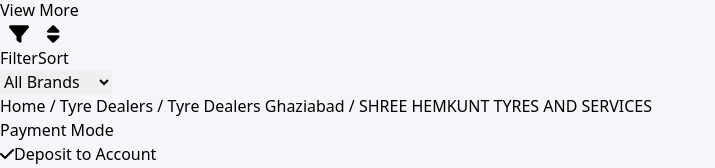
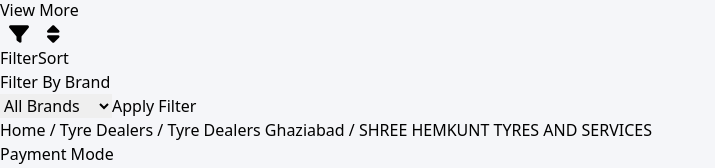
Before and after one commit to sounakguin/tyreplex, a React (Vite) app: page / in a window 1280 px wide. Both pictures are taken after a click on the button "Filter". Shown: the part 4585-4753 px from the top of the page, without its empty margins (0-715 px from the left). Built offline with nearby package versions, Linux system fonts and the light colour scheme.

Commit message:
first commit

```diff
--- a/src/Componets/Header.jsx
+++ b/src/Componets/Header.jsx
@@ -46,7 +46,7 @@ export default function Header() {
   return (
     <div className="bg-white h-auto w-full md:w-11/12 lg:w-11/12 mx-auto p-4 rounded-md shadow-md border border-gray-300">
       <div className="container mx-auto p-4">
-        <div className="flex flex-col md:flex-row gap-4">
+        <div className="flex flex-col-reverse md:flex-row gap-4">
           <div className="md:w-1/2 flex flex-col gap-4">
             <h1 className="text-2xl font-bold">
               SHREE HEMKUNT TYRES AND SERVICES{" "}
--- a/src/Componets/Tyrecard.jsx
+++ b/src/Componets/Tyrecard.jsx
@@ -19,12 +19,12 @@ const TyreCard = () => {
 
   const handleDropChange = (e) => {
     setDrop(e.target.value);
-    setIsFilterOpen(false); // Close modal on selection
+    setIsFilterOpen(false);
   };
 
   const handleSortOrderChange = (e) => {
     setSortOrder(e.target.value);
-    setIsSortOpen(false); // Close modal on selection
+    setIsSortOpen(false);
   };
 
   const handleSearchChange = (e) => {
@@ -143,17 +143,17 @@ const TyreCard = () => {
         </div>
       )}
 
-      <div className="fixed inset-x-0 bottom-0 md:hidden bg-white shadow-lg border-t border-gray-300 flex justify-around items-center p-2">
+      <div className="fixed inset-x-0 bottom-0 md:hidden bg-gray-300 shadow-lg border-t border-black flex justify-around items-center p-2">
         <button
           onClick={() => setIsFilterOpen(!isFilterOpen)}
-          className="text-gray-600"
+          className="text-black"
         >
           <FontAwesomeIcon icon={faFilter} size="lg" />
           <p className="text-xs">Filter</p>
         </button>
         <button
           onClick={() => setIsSortOpen(!isSortOpen)}
-          className="text-gray-600"
+          className="text-black"
         >
           <FontAwesomeIcon icon={faSort} size="lg" />
           <p className="text-xs">Sort</p>
@@ -161,8 +161,9 @@ const TyreCard = () => {
       </div>
 
       {isFilterOpen && (
-        <div className="fixed inset-0 bg-black bg-opacity-50 flex justify-center items-center z-50">
-
+        <div className="fixed inset-0 bg-black flex justify-center items-center z-50">
+          <div className="bg-white w-11/12 p-4 rounded shadow-lg">
+            <h3 className="text-lg font-semibold mb-4">Filter By Brand</h3>
             <select
               value={drop}
               onChange={handleDropChange}
@@ -174,13 +175,20 @@ const TyreCard = () => {
               <option value="Bridgestone">Bridgestone</option>
               <option value="CEAT">CEAT</option>
             </select>
-
+            <button
+              onClick={() => setIsFilterOpen(false)}
+              className="mt-4 bg-blue-500 text-white px-4 py-2 rounded hover:bg-blue-600 w-full"
+            >
+              Apply Filter
+            </button>
+          </div>
         </div>
       )}
 
       {isSortOpen && (
         <div className="fixed inset-0 bg-black bg-opacity-50 flex justify-center items-center z-50">
-
+          <div className="bg-white w-11/12 p-4 rounded shadow-lg">
+            <h3 className="text-lg font-semibold mb-4">Sort By Price</h3>
             <select
               value={sortOrder}
               onChange={handleSortOrderChange}
@@ -190,7 +198,13 @@ const TyreCard = () => {
               <option value="lowToHigh">Low to High</option>
               <option value="highToLow">High to Low</option>
             </select>
-
+            <button
+              onClick={() => setIsSortOpen(false)}
+              className="mt-4 bg-blue-500 text-white px-4 py-2 rounded hover:bg-blue-600 w-full"
+            >
+              Apply Sort
+            </button>
+          </div>
         </div>
       )}
     </div>
```
